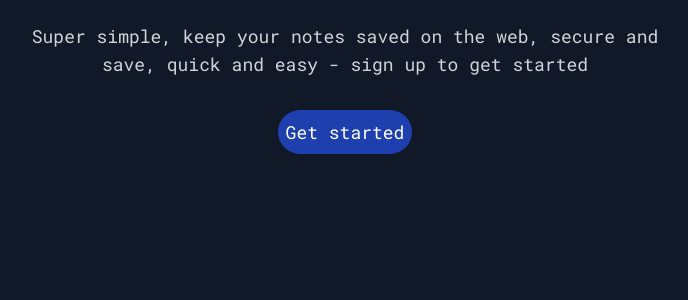
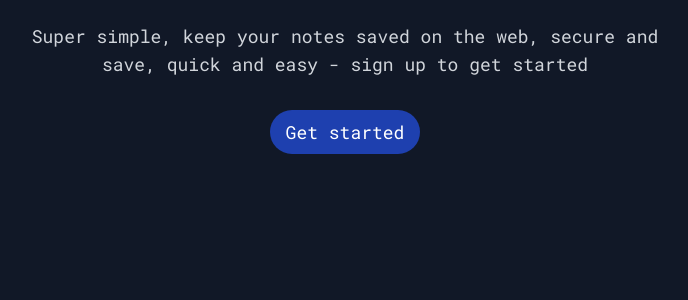
Before and after one commit to victorchiaka/note-webapp, a Python web app: template src/webapp/templates/index.html in a window 1280 px wide. Shown: the part 350-650 px from the top of the page, without its empty margins (295-983 px from the left). Run offline with Jinja, Linux system fonts and the light colour scheme; the template is opened without the code that fills it, so the values that code supplies are empty.

Commit message:
fixed get started button

```diff
--- a/src/webapp/static/dist/output.css
+++ b/src/webapp/static/dist/output.css
@@ -1047,6 +1047,11 @@ video {
   padding-right: 1.25rem;
 }
 
+.px-3{
+  padding-left: 0.75rem;
+  padding-right: 0.75rem;
+}
+
 .pt-4{
   padding-top: 1rem;
 }
@@ -1395,6 +1400,11 @@ video {
     border-radius: 0px;
   }
 
+  .md\:px-4{
+    padding-left: 1rem;
+    padding-right: 1rem;
+  }
+
   .md\:text-5xl{
     font-size: 3rem;
     line-height: 1;
--- a/src/webapp/templates/base.html
+++ b/src/webapp/templates/base.html
@@ -41,7 +41,6 @@
           <a href="/" class="moile-nav-items block my-4 text-gray-300 hover:text-blue-500">Home</a>
           <a href="/signup" class="moile-nav-items block my-4 text-gray-300 hover:text-blue-500">Sign Up</a>
           <a href="/login" class="moile-nav-items block my-4 text-gray-300 hover:text-blue-500">Login</a>
-          <a href="/logout" class="moile-nav-items block my-4 text-blue-800 hover:text-blue-500">Logout</a>
         {% endif %}
       </div>
     </div>
--- a/src/webapp/templates/index.html
+++ b/src/webapp/templates/index.html
@@ -13,7 +13,7 @@
           </div>
           <div class="text-sm space-y-4 md:space-y-8">
             <p class="md:text-lg">Super simple, keep your notes saved on the web, secure and save, quick and easy - sign up to get started</p>
-            <button class="bg-blue-800 text-white w-fit h-fit rounded-3xl md:text-lg p-2">
+            <button class="bg-blue-800 text-white rounded-3xl md:text-lg p-2 px-3 md:px-4">
               <a href="/signup">Get started</a>
             </button>
           </div>
```
